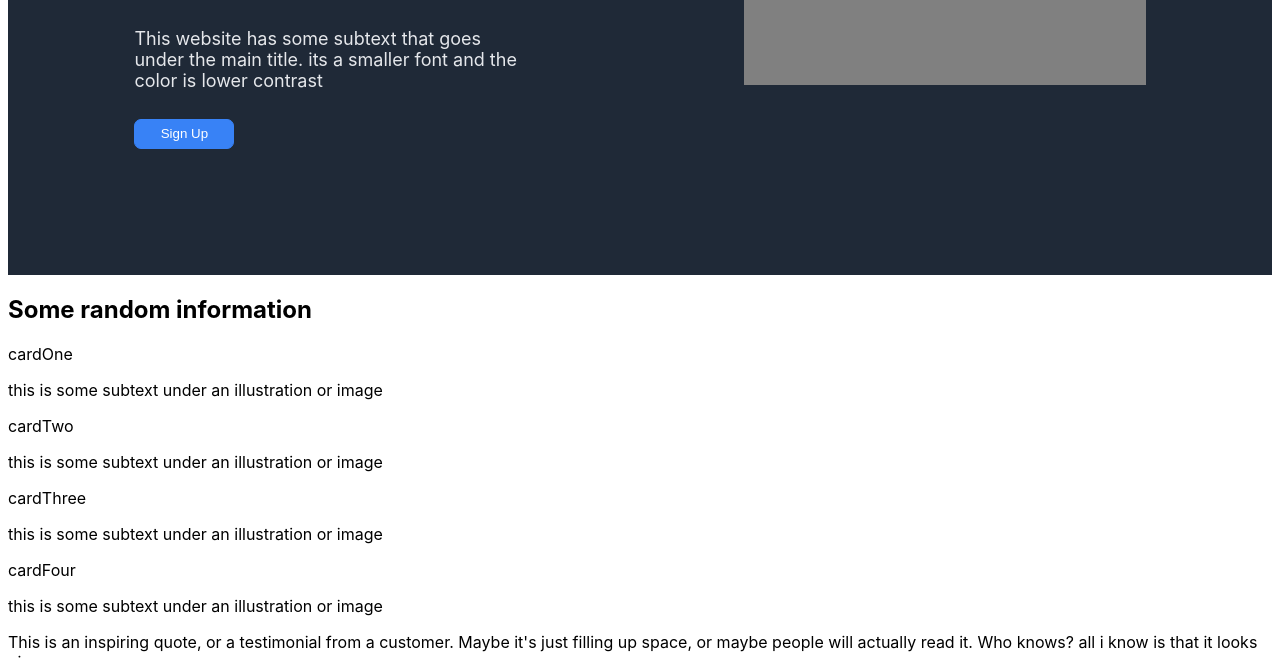
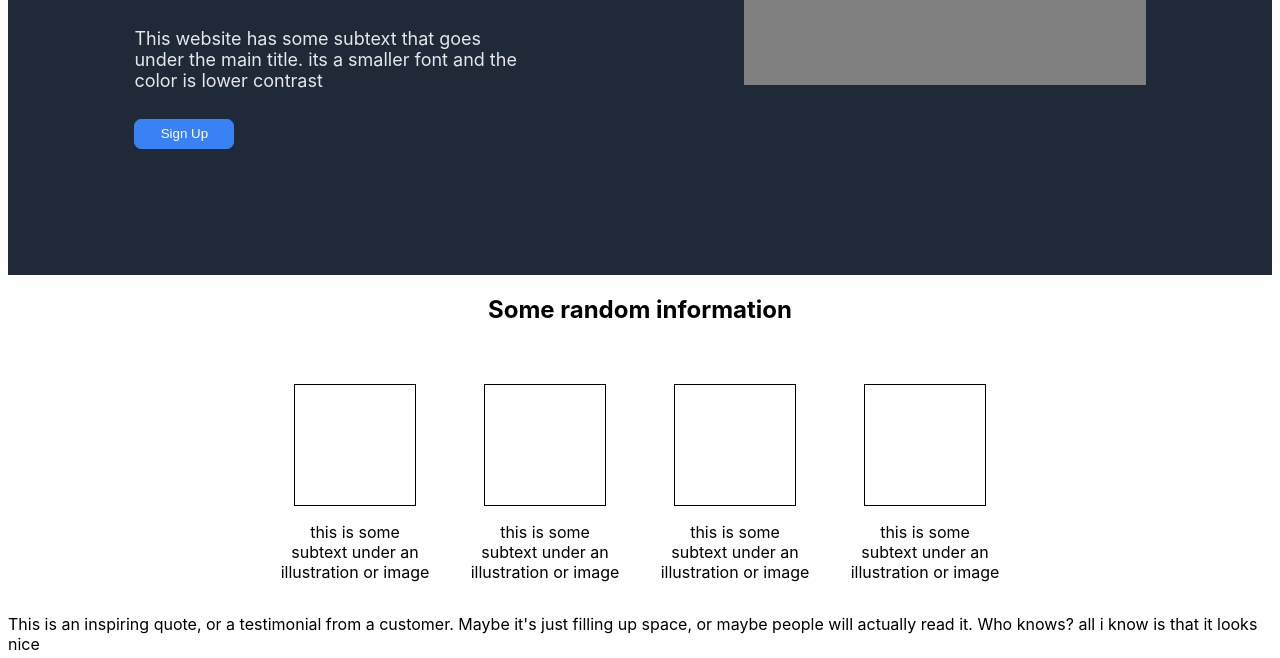
Before and after one commit to Vooncoding/LandingPage, a plain HTML site: page index.html in a window 1280 px wide. Shown: the part 280-938 px from the top of the page. Drawn offline with Linux system fonts and the light colour scheme.

Commit message:
Main content klart

```diff
--- a/index.html
+++ b/index.html
@@ -37,15 +37,29 @@
         <h2>Some random information</h2>
 
         <div class="cards">
-        <div class="card">cardOne</div>
+            <div class="card-container">
+        <div class="card"></div>
         <p>this is some subtext under an illustration or image</p>
-        <div class="card">cardTwo</div>
-        <p>this is some subtext under an illustration or image</p>
-        <div class="card">cardThree</div>
-        <p>this is some subtext under an illustration or image</p>
-        <div class="card">cardFour</div>
-        <p>this is some subtext under an illustration or image</p>
+        </div>
+
+        <div class="card-container">
+            <div class="card"></div>
+            <p>this is some subtext under an illustration or image</p>
+            </div>
+
+            <div class="card-container">
+                <div class="card"></div>
+                <p>this is some subtext under an illustration or image</p>
+                </div>
+
+                <div class="card-container">
+                    <div class="card"></div>
+                    <p>this is some subtext under an illustration or image</p>
+                    </div>
+
+
     </div>
+
     </div>
 
     <div class="quotesection">
--- a/style.css
+++ b/style.css
@@ -82,3 +82,44 @@ a{
     flex-direction: column;
     gap: 10px;
 }
+
+.main-content{
+
+}
+
+.cards{
+    display: flex;
+    flex-direction: row;
+    gap: 40px;
+    justify-content: center;
+    margin-top: 40px;
+
+}
+
+.card{
+    border: 1px solid black;
+    width: 120px;
+    height: 120px;
+}
+
+.main-content{
+    display: flex;
+    flex-direction: column;
+
+    align-items: center;
+
+}
+
+.card-text{
+    display: flex;
+    flex-direction: row;
+    gap: 40px;
+}
+
+.card-container{
+    display: flex;
+    flex-direction: column;
+    align-items: center;
+    width: 150px;
+    text-align: center;
+}
```
